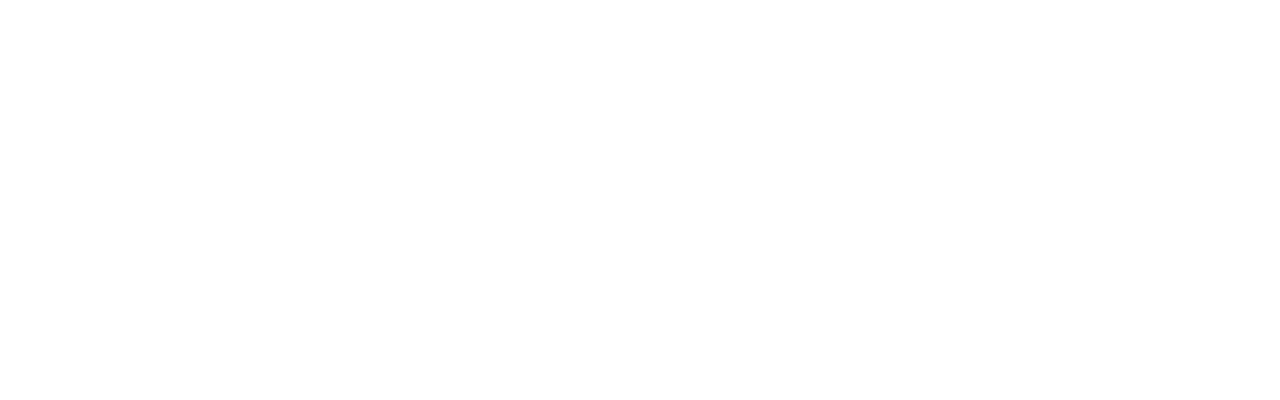
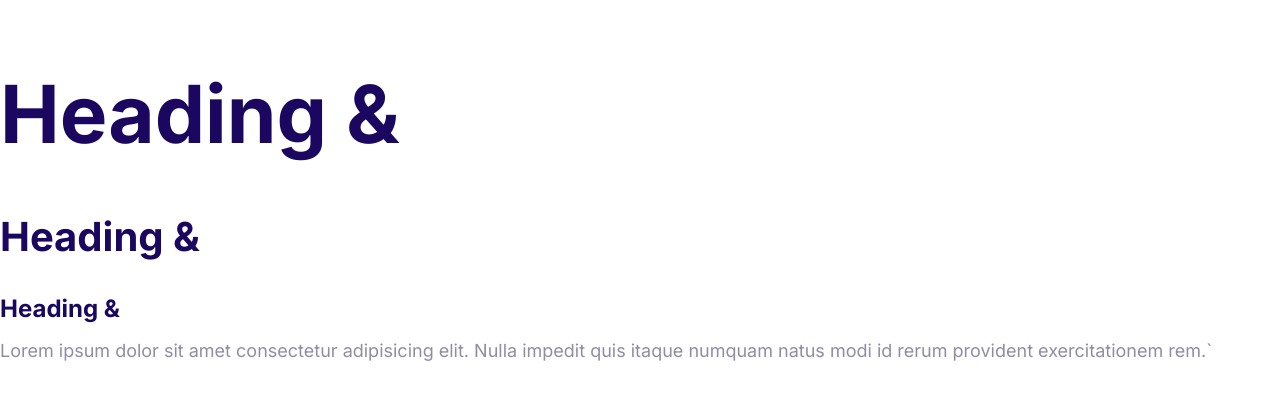
Before and after one commit to Solmaz2000/souliPour, a plain HTML site: page index.html in a window 1280 px wide. Drawn offline with Linux system fonts and the light colour scheme.

Commit message:
Define the styles for fonts.

```diff
--- a/css/style.css
+++ b/css/style.css
@@ -5,3 +5,52 @@
     --color-heading: #1b0760;
     --color-body: #918ca4;
 }
+html {
+    font-size: 62.5%;
+}
+body {
+    font-family: "Inter", Arial, Helvetica, sans-serif;
+    font-size: 2.4rem;
+    color: var(--color-body);
+    line-height: 1.5;
+}
+
+h1,
+h2,
+h3 {
+    color: var(--color-heading);
+    margin-bottom: 1rem;
+}
+
+h1 {
+    font-size: 7rem;
+}
+
+h2 {
+    font-size: 4rem;
+}
+
+h3 {
+    font-size: 3rem;
+}
+
+p {
+    margin-top: 0;
+}
+
+@media screen and (min-width: 1024px) {
+    body {
+        font-size: 1.8rem;
+    }
+    h1 {
+        font-size: 8rem;
+    }
+
+    h2 {
+        font-size: 4rem;
+    }
+
+    h3 {
+        font-size: 2.4rem;
+    }
+}
--- a/index.html
+++ b/index.html
@@ -4,9 +4,20 @@
         <meta charset="UTF-8" />
         <meta http-equiv="X-UA-Compatible" content="IE=edge" />
         <meta name="viewport" content="width=device-width, initial-scale=1.0" />
+        <link rel="preconnect" href="https://fonts.googleapis.com" />
+        <link rel="preconnect" href="https://fonts.gstatic.com" crossorigin />
+        <link href="https://fonts.googleapis.com/css2?family=Inter:wght@400;700&display=swap" rel="stylesheet" />
         <link rel="stylesheet" href="css/normalize.css" />
         <link rel="stylesheet" href="css/style.css" />
         <title>site</title>
     </head>
-    <body></body>
+    <body>
+        <h1>Heading &</h1>
+        <h2>Heading &</h2>
+        <h3>Heading &</h3>
+        <p>
+            Lorem ipsum dolor sit amet consectetur adipisicing elit. Nulla impedit quis itaque numquam natus modi id
+            rerum provident exercitationem rem.`
+        </p>
+    </body>
 </html>
```
